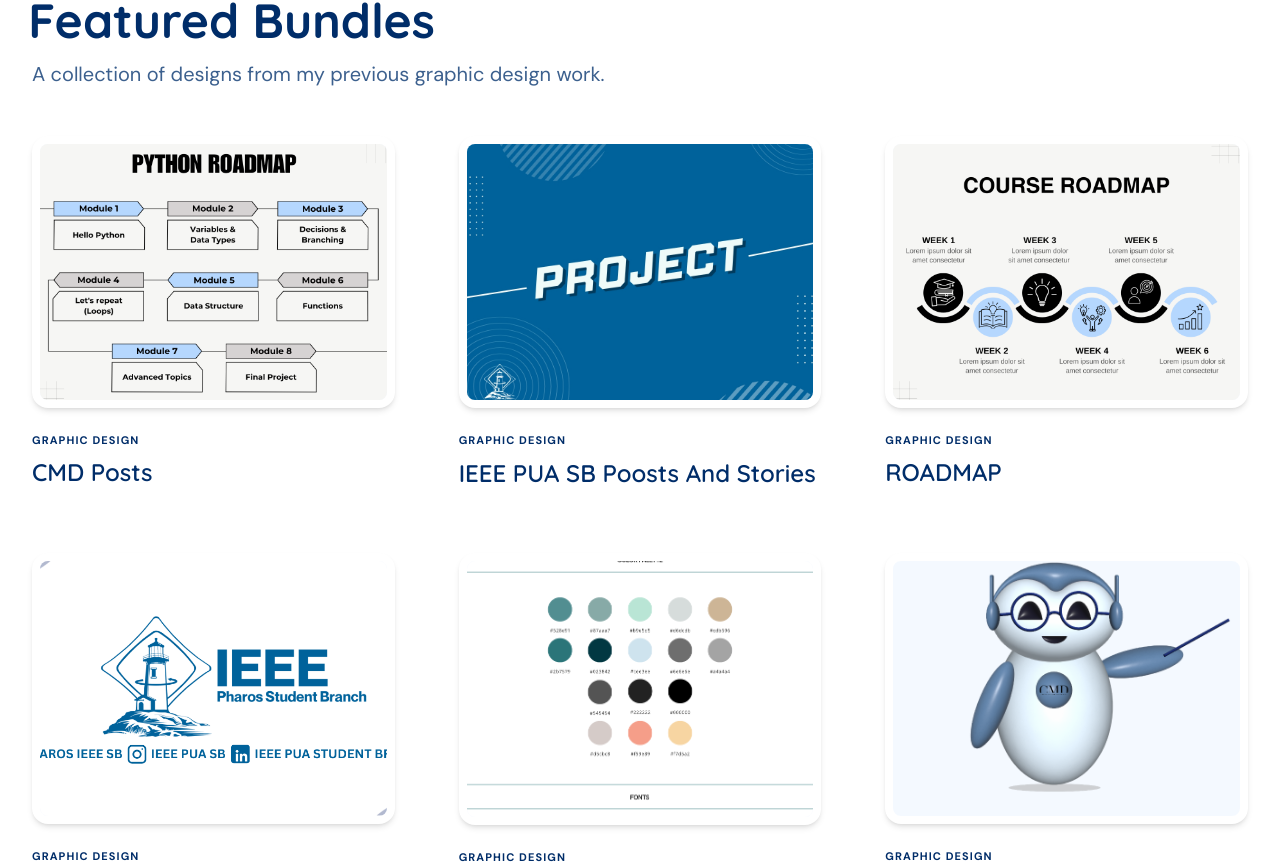
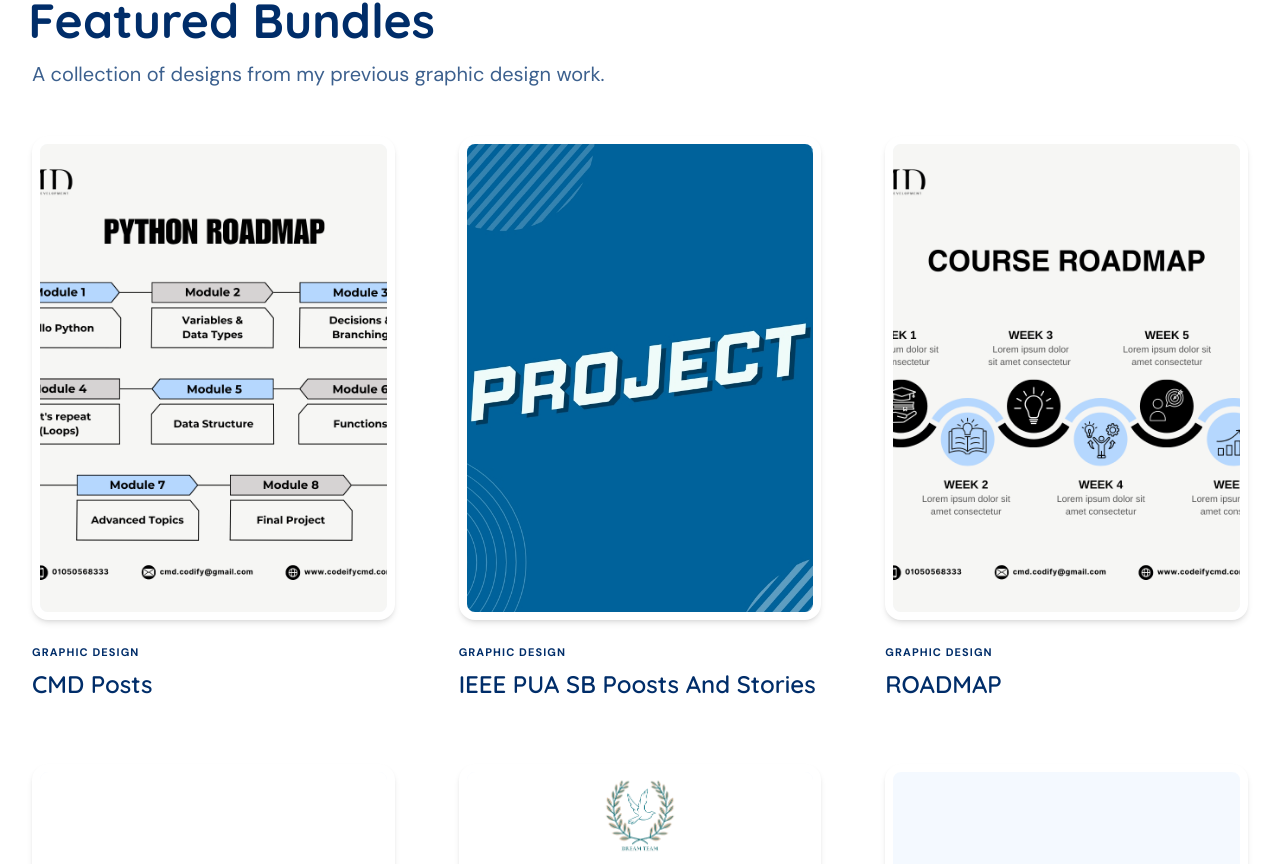
Before and after one commit to nadiahossny/nadiahossnyportfolio, a React (Vite) app: page /graphic-design in a window 1280 px wide. Shown: the part 1226-2090 px from the top of the page. Built offline with nearby package versions, Linux system fonts and the light colour scheme.

Commit message:
UI: Change graphic design bundle cards to vertical aspect ratio to enhance the physical card deck feel

```diff
--- a/src/pages/Services.tsx
+++ b/src/pages/Services.tsx
@@ -177,7 +177,7 @@
                     setActiveModalImage(project.cover);
                   }}
                 >
-                  <div className="relative w-full aspect-[4/3] mb-6 z-10 group-hover:z-20">
+                  <div className="relative w-full aspect-[3/4] mb-6 z-10 group-hover:z-20">
                     {/* Stack 2 */}
                     {project.images.length > 2 && (
                       <div className="absolute inset-0 rounded-2xl transform transition-all duration-500 origin-bottom group-hover:rotate-[8deg] group-hover:translate-x-5 group-hover:-translate-y-2 shadow-lg border-8 border-white overflow-hidden z-0 opacity-0 group-hover:opacity-100 bg-cloud">
```
Also changed, not shown: 1 other file (tests, documents, lock files or other folders).
